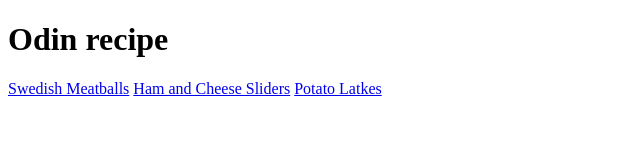
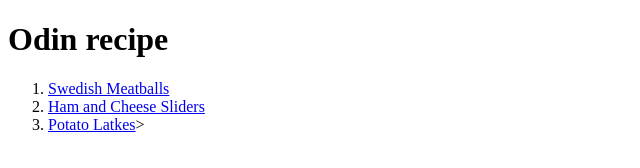
Before and after one commit to Ananyy38/odin-recipes, a plain HTML site: page index.html in a window 1280 px wide. Shown: the whole page, without its empty margins (0-640 px from the left). Drawn offline with Linux system fonts and the light colour scheme.

Commit message:
add links in ordered list

```diff
--- a/index.html
+++ b/index.html
@@ -7,9 +7,11 @@
 </head>
 <body>
    <h1>Odin recipe</h1>
-   <a href="recipes/meatballs.html" target="_blank" > Swedish Meatballs</a>
-   <a href="recipes/ham-cheese-slider.html " target="_blank">Ham and Cheese Sliders</a>
-   <a href="recipes/potato.html" target="_blank"> Potato Latkes</a>
+   <ol>
+    <li><a href="recipes/meatballs.html" target="_blank" > Swedish Meatballs</a></li>
+    <li><a href="recipes/ham-cheese-slider.html " target="_blank">Ham and Cheese Sliders</a></li>
+    <li><a href="recipes/potato.html" target="_blank"> Potato Latkes</a>></li>
+   </ol>
 
 
 
```
